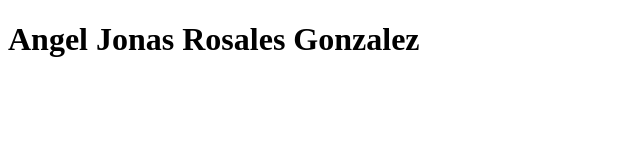
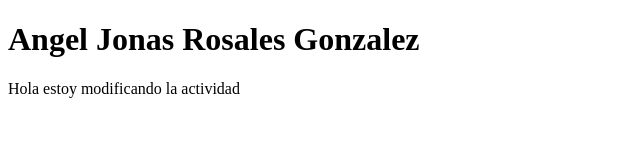
Before and after one commit to jalbinobc1/html, a plain HTML site: page rosalesg.html in a window 1280 px wide. Shown: the whole page, without its empty margins (0-640 px from the left). Drawn offline with Linux system fonts and the light colour scheme.

Commit message:
Modificacion por Rosales

```diff
--- a/rosalesg.html
+++ b/rosalesg.html
@@ -8,6 +8,7 @@
 <body>
     <div>
         <h1> Angel Jonas Rosales Gonzalez</h1>
+        <p>Hola estoy modificando la actividad</p>
     </div>
 </body>
 </html>
```
